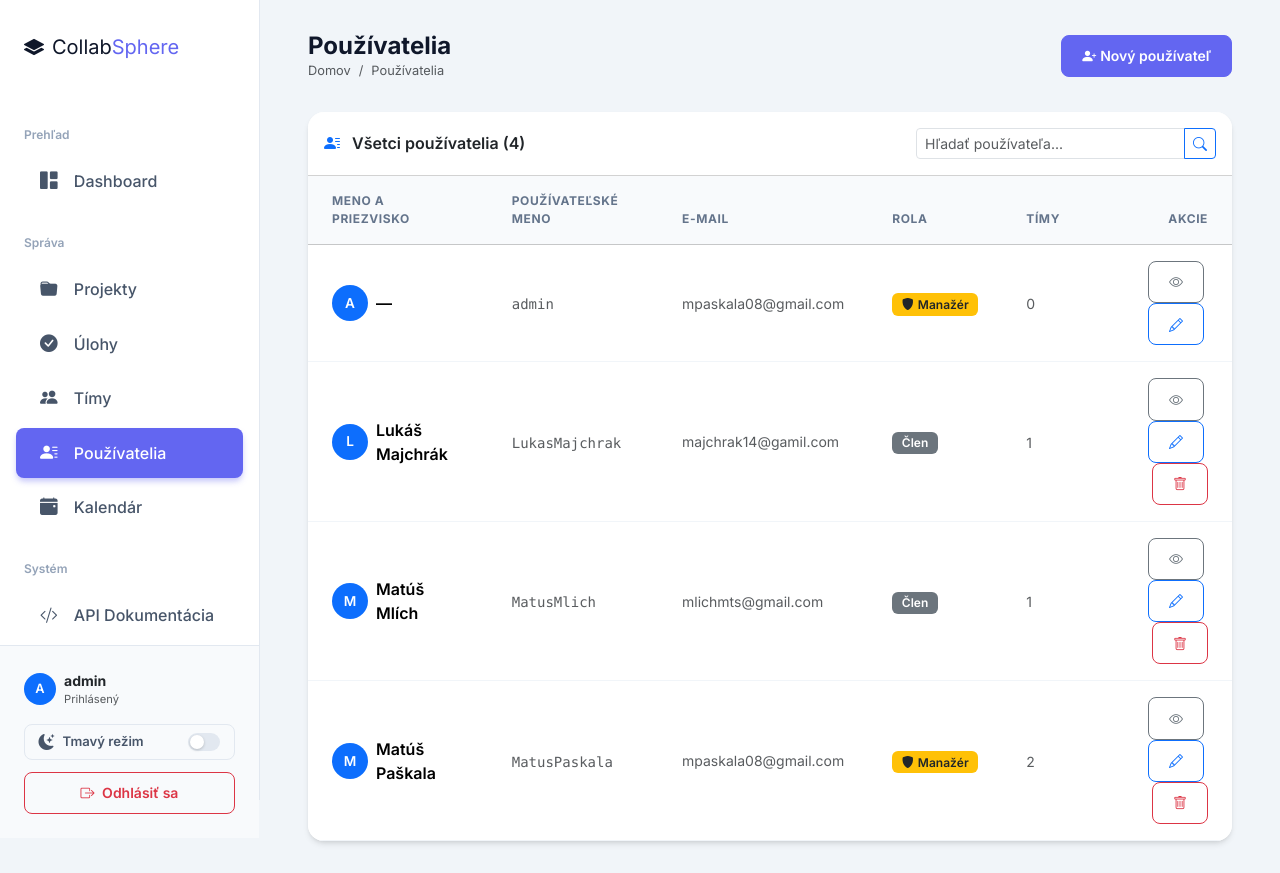
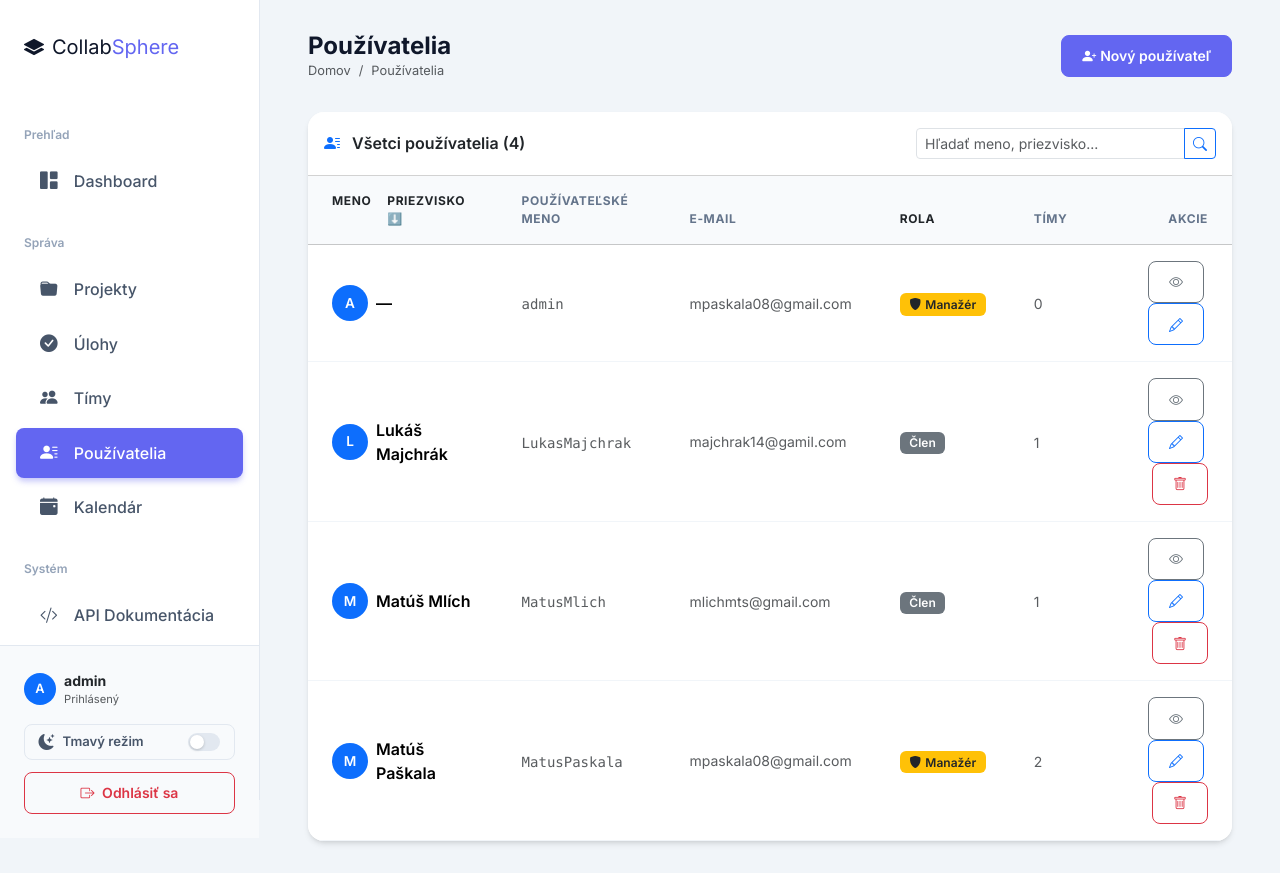
Before and after one commit to SLOVAKIA-ENTITI/CollabSphere_Final, a Django app: page /users/ in a window 1280 px wide. Run offline with Django 4.2, Linux system fonts and the light colour scheme; a user stored in the database is signed in; data comes from the database, SQL or seed files in the repository; some libraries are stand-ins or nearby versions.

Commit message:
Update user_list.html

```diff
--- a/collabsphere/templates/registration/user_list.html
+++ b/collabsphere/templates/registration/user_list.html
@@ -11,26 +11,28 @@
 
 {% block content %}
 <div class="card">
-  <!-- Upravená hlavička s vyhľadávacím formulárom -->
   <div class="card-header bg-white py-3 d-flex justify-content-between align-items-center flex-wrap gap-2">
     <span class="fw-semibold">
       <i class="bi bi-person-lines-fill me-2 text-primary"></i>
       {% if search_query %}
-        Nájdení používatelia ({{ users.count }})
+        Nájdení používatelia ({{ users|length }})
       {% else %}
-        Všetci používatelia ({{ users.count }})
+        Všetci používatelia ({{ users|length }})
       {% endif %}
     </span>
 
-    <!-- Vyhľadávací formulár -->
+    <!-- Vyhľadávací formulár (zachováva aj zvolené zoradenie) -->
     <form method="get" action="" style="max-width: 300px;" class="w-100">
+      {% if current_order %}
+        <input type="hidden" name="order_by" value="{{ current_order }}">
+      {% endif %}
       <div class="input-group input-group-sm">
-        <input type="text" name="search" class="form-control" placeholder="Hľadať používateľa..." value="{{ search_query }}">
+        <input type="text" name="search" class="form-control" placeholder="Hľadať meno, priezvisko..." value="{{ search_query }}">
         <button class="btn btn-outline-primary" type="submit" title="Hľadať">
           <i class="bi bi-search"></i>
         </button>
         {% if search_query %}
-          <a href="?" class="btn btn-outline-danger" title="Zrušiť filter">
+          <a href="?{% if current_order %}order_by={{ current_order }}{% endif %}" class="btn btn-outline-danger" title="Zrušiť filter">
             <i class="bi bi-x-lg"></i>
           </a>
         {% endif %}
@@ -43,10 +45,25 @@
       <table class="table table-hover align-middle mb-0">
         <thead class="table-light">
           <tr>
-            <th>Meno a priezvisko</th>
+            <!-- Klikateľné zoradenie podľa Priezviska / Mename -->
+            <th>
+              <div class="d-flex gap-3">
+                <a href="?search={{ search_query }}&order_by={% if current_order == 'first_name' %}-first_name{% else %}first_name{% endif %}" class="text-dark text-decoration-none fw-bold">
+                  Meno {% if current_order == 'first_name' %}⬇️{% elif current_order == '-first_name' %}⬆️{% endif %}
+                </a>
+                <a href="?search={{ search_query }}&order_by={% if current_order == 'last_name' or not current_order %}-last_name{% else %}last_name{% endif %}" class="text-dark text-decoration-none fw-bold">
+                  Priezvisko {% if current_order == 'last_name' or not current_order %}⬇️{% elif current_order == '-last_name' %}⬆️{% endif %}
+                </a>
+              </div>
+            </th>
             <th>Používateľské meno</th>
             <th>E-mail</th>
-            <th>Rola</th>
+            <!-- Klikateľné zoradenie podľa Role -->
+            <th>
+              <a href="?search={{ search_query }}&order_by={% if current_order == 'role' %}-role{% else %}role{% endif %}" class="text-dark text-decoration-none fw-bold">
+                Rola {% if current_order == 'role' %}⬇️{% elif current_order == '-role' %}⬆️{% endif %}
+              </a>
+            </th>
             <th>Tímy</th>
             <th class="text-end">Akcie</th>
           </tr>
```
